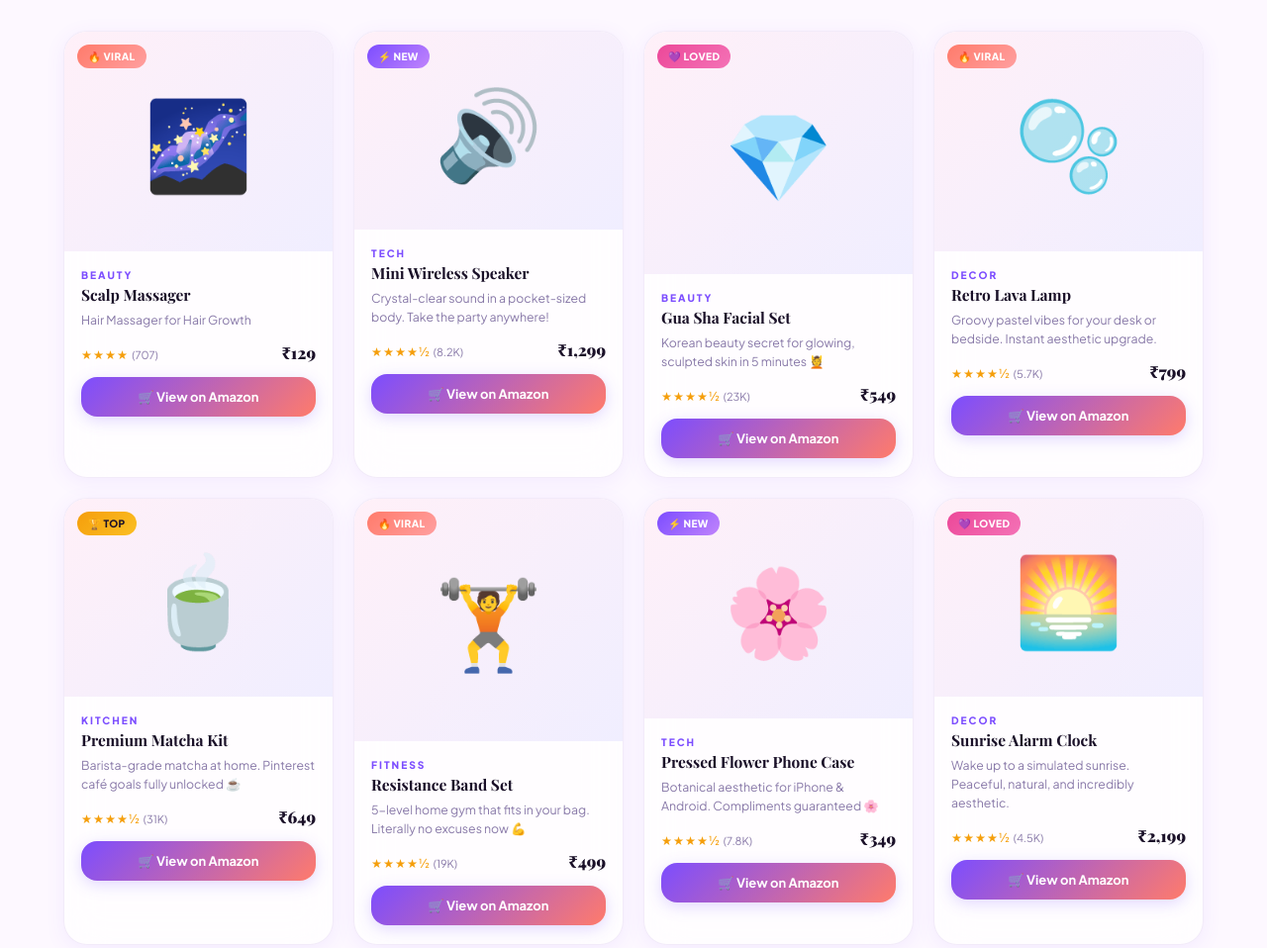
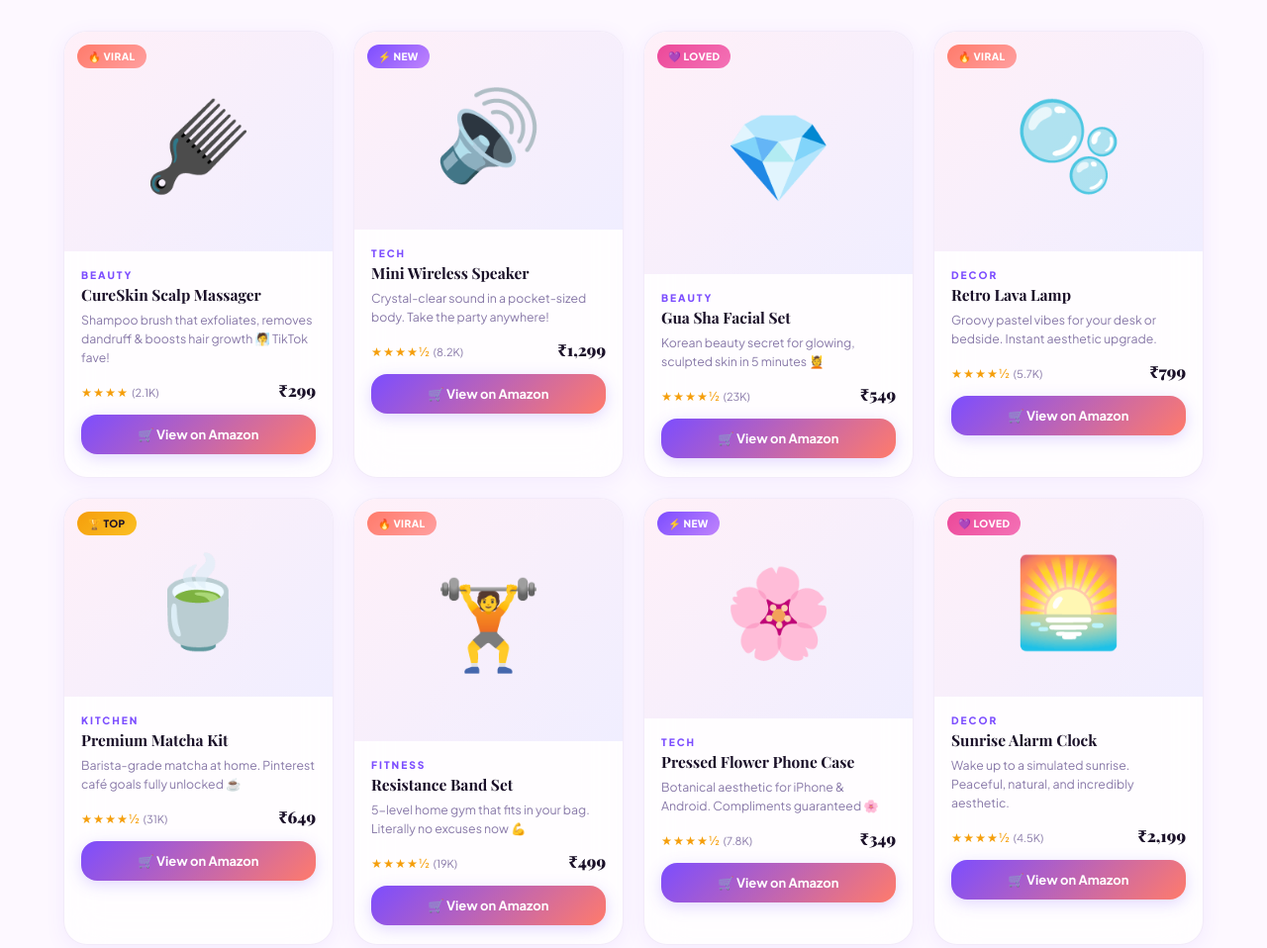
Before and after one commit to edtholicom-lang/edtholi.com, a plain HTML site: page index.html in a window 1280 px wide. Shown: the part 977-1935 px from the top of the page at 99% size. Drawn offline with nearby package versions, Linux system fonts and the light colour scheme; a web font is replaced by a local one.

Commit message:
Update index.html

```diff
--- a/index.html
+++ b/index.html
@@ -641,7 +641,18 @@ footer{background:var(--ink);color:rgba(255,255,255,.65);padding:54px clamp(20px
 <script>
 /* ── PRODUCTS DATA ─────────────────── */
 const PRODS = [
-  {id:'4rm7wFa',name:'Scalp Massager',    desc:'Hair Massager for Hair Growth',   price:'₹129',  rat:4.4,rev:'707',cat:'Beauty',  em:'🌌',b:'v',bl:'🔥 Viral'},
+  {
+  id:'B0DTJ3RL5J',
+  name:'CureSkin Scalp Massager',
+  desc:'Shampoo brush that exfoliates, removes dandruff & boosts hair growth 🧖 TikTok fave!',
+  price:'₹299',
+  rat:4.3,
+  rev:'2.1K',
+  cat:'Beauty',
+  em:'🪮',
+  b:'v',
+  bl:'🔥 Viral',
+},
   {id:'B09G9FPHY6',name:'Mini Wireless Speaker',    desc:'Crystal-clear sound in a pocket-sized body. Take the party anywhere!',           price:'₹1,299',rat:4.5,rev:'8.2K', cat:'Tech',   em:'🔊',b:'n',bl:'⚡ New'},
   {id:'B08G5PTCRH',name:'Gua Sha Facial Set',       desc:'Korean beauty secret for glowing, sculpted skin in 5 minutes 💆',               price:'₹549',  rat:4.8,rev:'23K',  cat:'Beauty', em:'💎',b:'l',bl:'💜 Loved'},
   {id:'B0CJXF94KK',name:'Retro Lava Lamp',          desc:'Groovy pastel vibes for your desk or bedside. Instant aesthetic upgrade.',       price:'₹799',  rat:4.6,rev:'5.7K', cat:'Decor',  em:'🫧',b:'v',bl:'🔥 Viral'},
@@ -681,7 +692,7 @@ const CATS = [
   {key:'Gifts', cls:'cb2',icon:'🎁', name:'Gift Ideas',             n:56},
 ];
 
-const TAG = 'edtholi-21';
+const TAG = 'edtholicom-21';
 function url(id){return`https://www.amazon.in/dp/${id}/?tag=${TAG}`}
 function azon(id){window.open(url(id),'_blank','noopener')}
 
```
